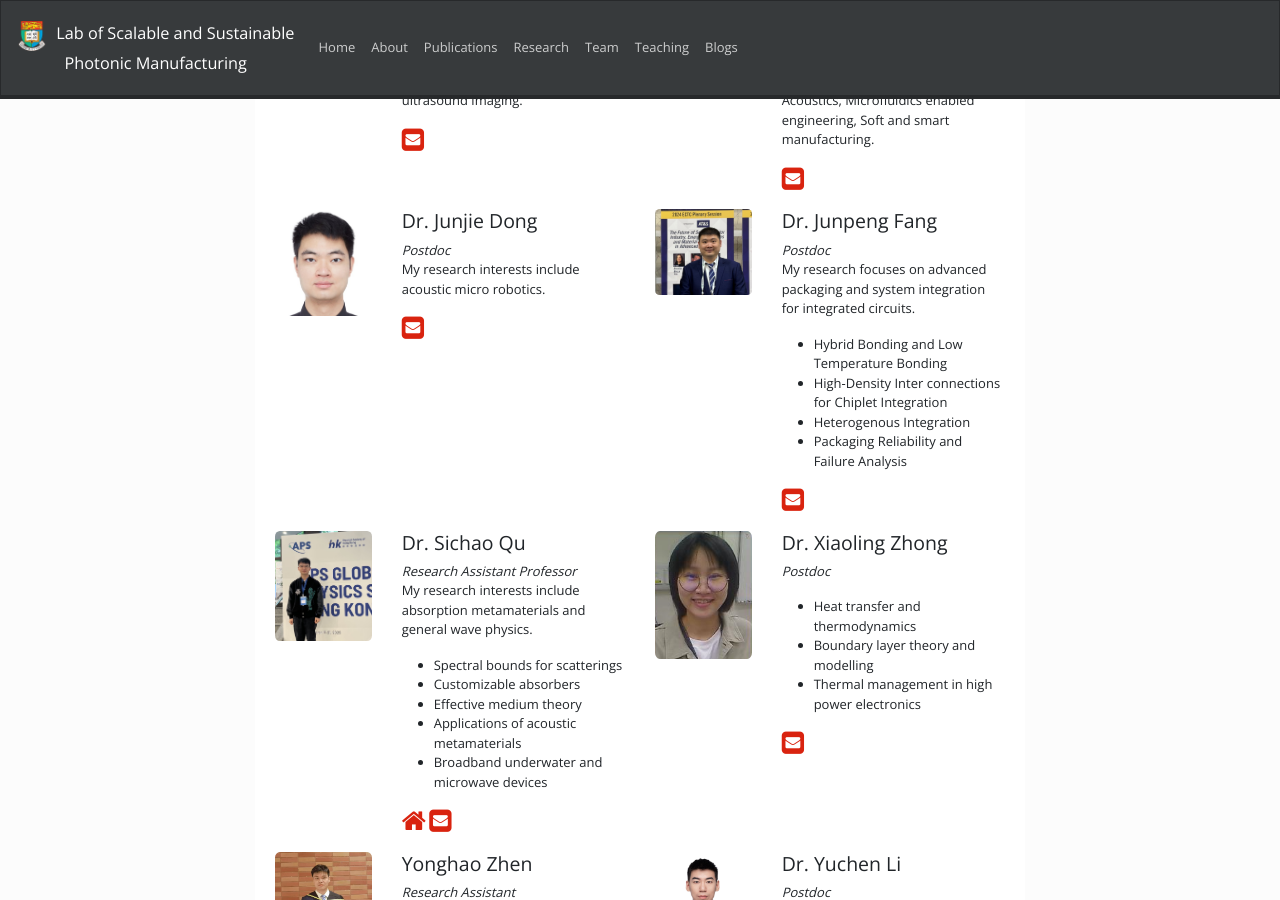
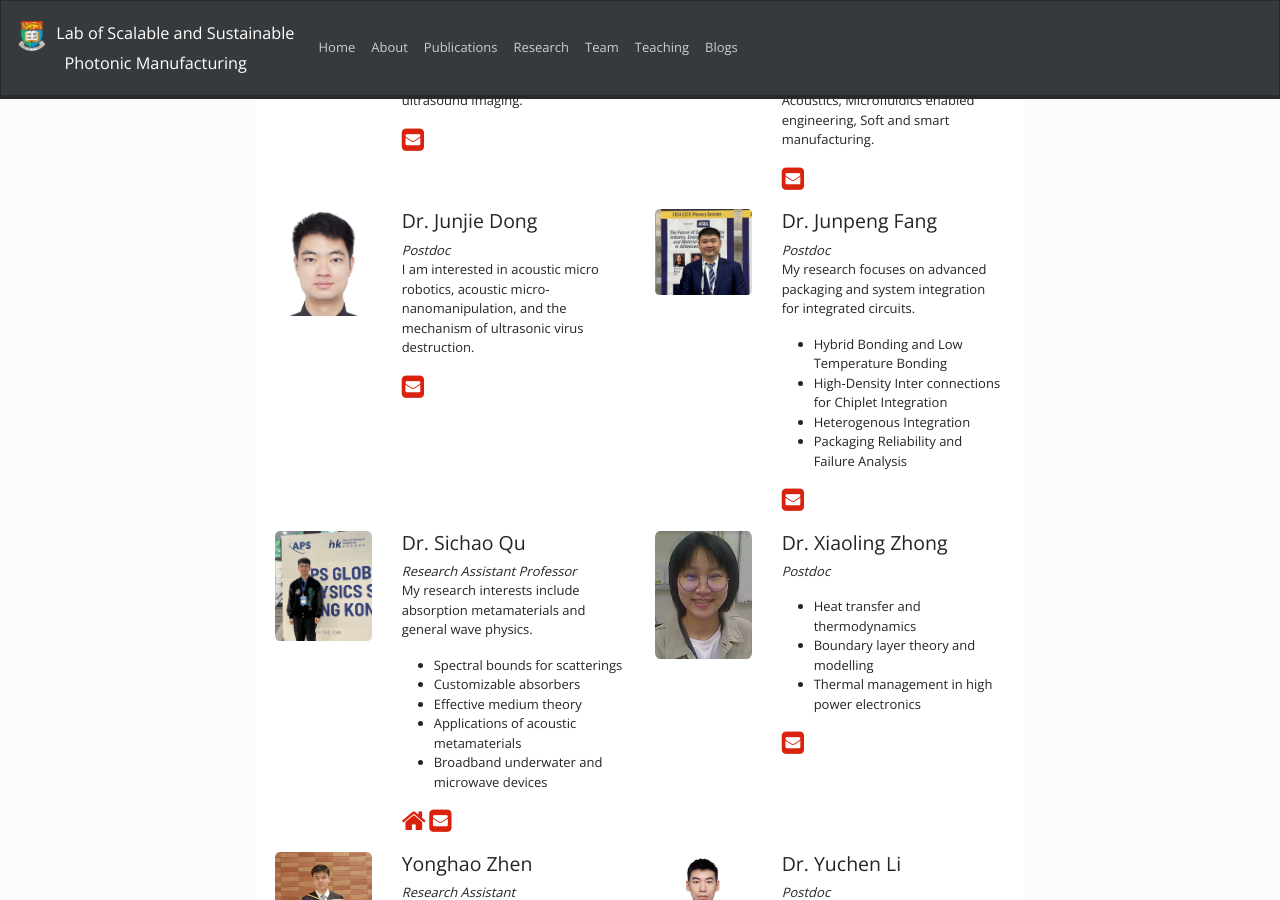
Before and after one commit to NicXFang/nicxfang.github.io, a Jekyll site: the page built from _pages/team.md, in a window 1280 px wide and 900 px high, scrolled down 537 px. Built offline with Jekyll 4.4.1, drawn with Linux system fonts in a browser that asks for light colours; nearby versions of some CDN libraries; a style sheet for code colours, icons or effects is not loaded.

Commit message:
Update postdoc.yml

```diff
--- a/_data/postdoc.yml
+++ b/_data/postdoc.yml
@@ -18,7 +18,7 @@
   photo: team/jjdong.jpg
   email: jjdong@.hku.hk
   role: Postdoc
-  info: "My research interests include acoustic micro robotics."
+  info: "I am interested in acoustic micro robotics, acoustic micro-nanomanipulation, and the mechanism of ultrasonic virus destruction."
   # website: https://website.com
 
 - name: Dr. Junpeng Fang
```
